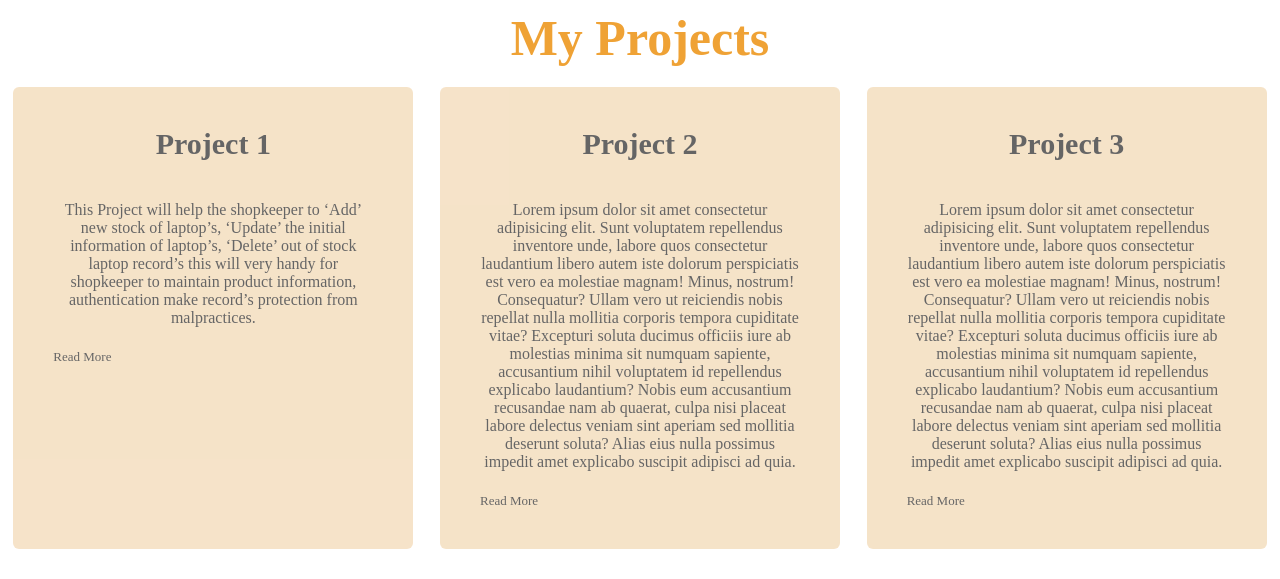
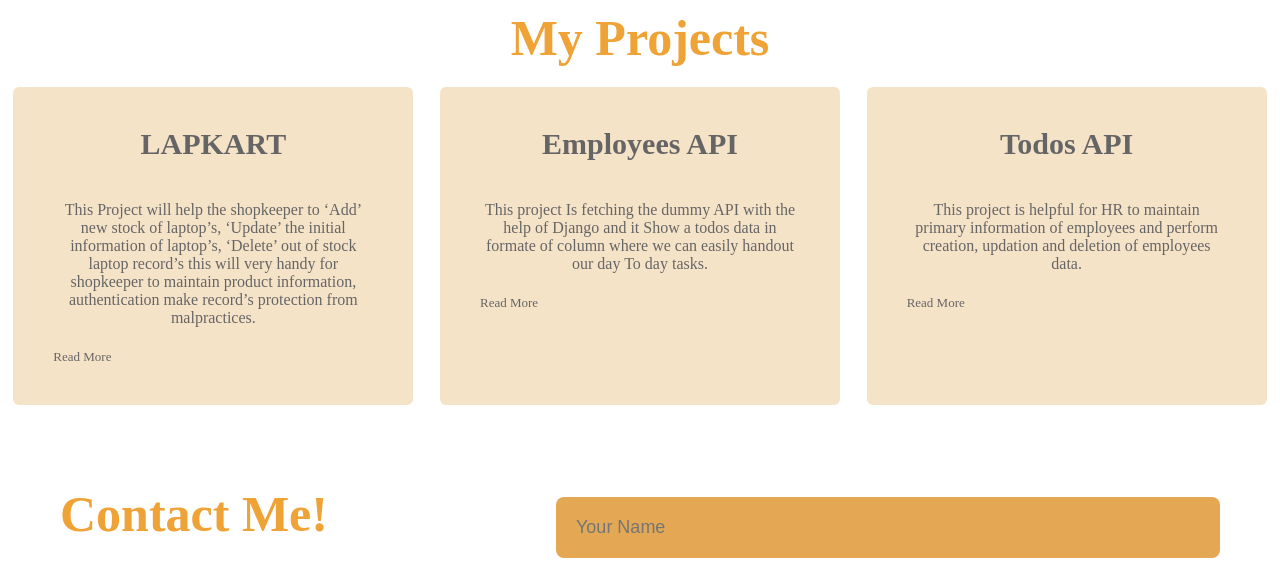
Before and after one commit to MahaleAbhas/AbhasPortFolio, a plain HTML site: page index.html in a window 1280 px wide. Shown: the part 1320-1899 px from the top of the page. Drawn offline with Linux system fonts and the light colour scheme.

Commit message:
Add files via upload

```diff
--- a/index.html
+++ b/index.html
@@ -100,7 +100,7 @@
             <h1 class="caption">My Projects</h1>
             <div class="projects-list">
                 <div>
-                    <h2>Project 1</h2>
+                    <h2> LAPKART </h2>
                     <p>This Project will help the shopkeeper to ‘Add’ new stock of laptop’s, ‘Update’
                         the initial information of laptop’s, ‘Delete’ out of stock laptop record’s this will
                         very handy for shopkeeper to maintain product information, authentication
@@ -109,18 +109,17 @@
                 </div>
 
                 <div>
-                    <h2>Project 2</h2>
-                    <p>Lorem ipsum dolor sit amet consectetur adipisicing elit. Sunt voluptatem repellendus inventore unde, labore quos consectetur laudantium libero autem iste dolorum perspiciatis est vero ea molestiae magnam! Minus, nostrum! Consequatur?
-                    Ullam vero ut reiciendis nobis repellat nulla mollitia corporis tempora cupiditate vitae? Excepturi soluta ducimus officiis iure ab molestias minima sit numquam sapiente, accusantium nihil voluptatem id repellendus explicabo laudantium?
-                    Nobis eum accusantium recusandae nam ab quaerat, culpa nisi placeat labore delectus veniam sint aperiam sed mollitia deserunt soluta? Alias eius nulla possimus impedit amet explicabo suscipit adipisci ad quia.</p>
+                    <h2> Employees API </h2>
+                    <p>This project Is fetching the dummy API with the help of Django and it
+                        Show a todos data in formate of column where we can easily handout our day
+                        To day tasks.</p>
                     <a href="#">Read More</a>
                 </div>
 
                 <div>
-                    <h2>Project 3</h2>
-                    <p>Lorem ipsum dolor sit amet consectetur adipisicing elit. Sunt voluptatem repellendus inventore unde, labore quos consectetur laudantium libero autem iste dolorum perspiciatis est vero ea molestiae magnam! Minus, nostrum! Consequatur?
-                    Ullam vero ut reiciendis nobis repellat nulla mollitia corporis tempora cupiditate vitae? Excepturi soluta ducimus officiis iure ab molestias minima sit numquam sapiente, accusantium nihil voluptatem id repellendus explicabo laudantium?
-                    Nobis eum accusantium recusandae nam ab quaerat, culpa nisi placeat labore delectus veniam sint aperiam sed mollitia deserunt soluta? Alias eius nulla possimus impedit amet explicabo suscipit adipisci ad quia.</p>
+                    <h2> Todos API </h2>
+                    <p>This project is helpful for HR to maintain primary information of employees and
+                        perform creation, updation and deletion of employees data.</p>
                     <a href="#">Read More</a>
                 </div>
             </div>
```
